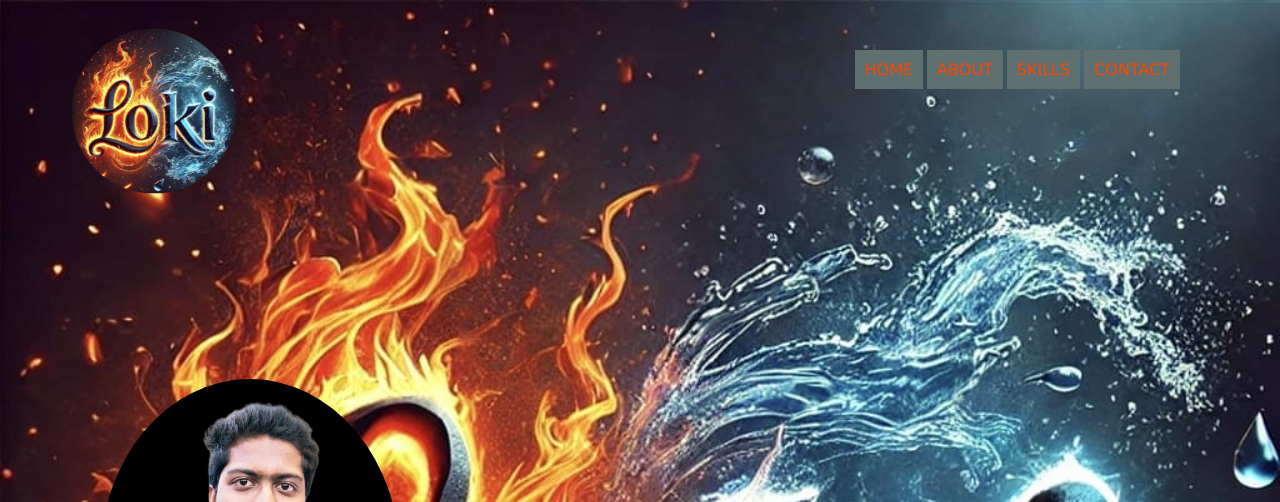
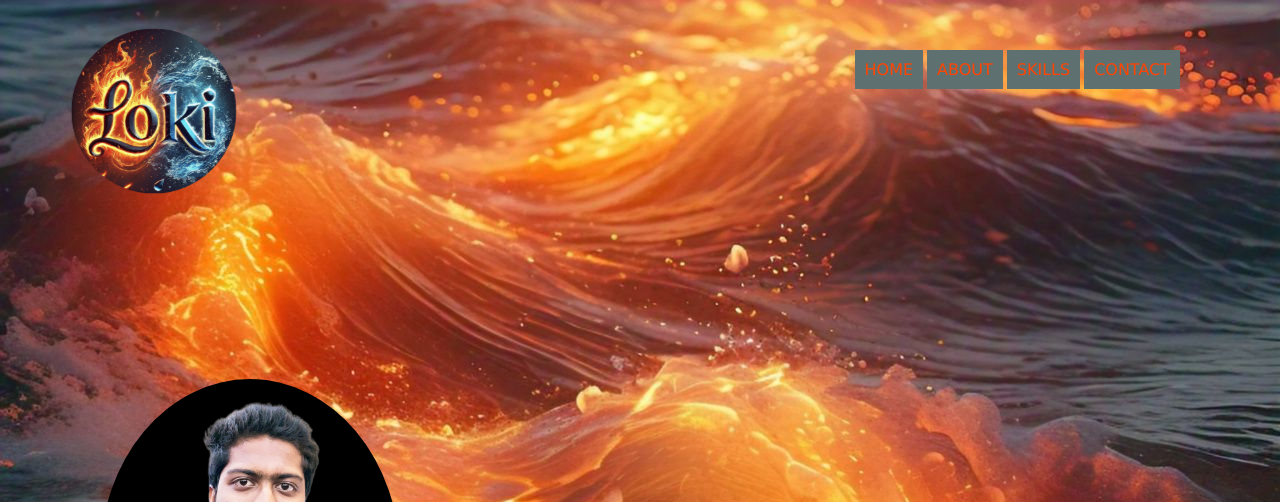
Before and after one commit to SaiLokesh9828/lokesh, a plain HTML site: page lokeshveeranki.html in a window 1280 px wide. Shown: the top 502 px of the page. Drawn offline with Linux system fonts and the light colour scheme; a web font is replaced by a local one.

Commit message:
Add files via upload

```diff
--- a/style2.css
+++ b/style2.css
@@ -13,7 +13,7 @@
 .background{
     animation: zoomInOut 0s infinite;
     z-index: -1;
-    background-image: url("loki.jpg");
+    background-image: url("fire.jpg");
     background-size: cover;
     background-repeat: no-repeat;
     background-position: center;
```
